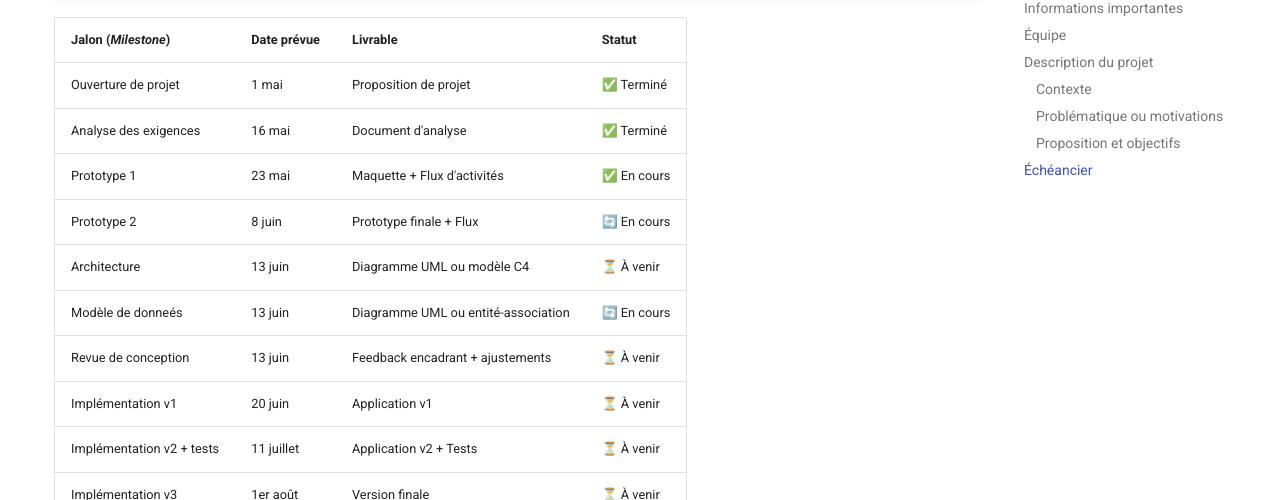
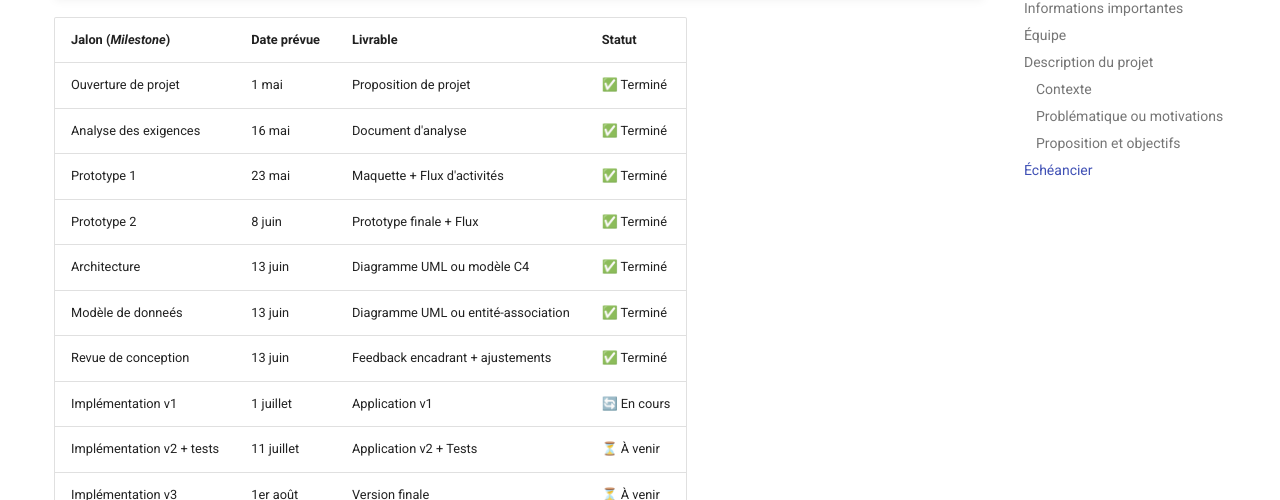
Before and after one commit to Taluuuu/carte-velo, an MkDocs documentation site: the page built from docs/index.md, in a window 1280 px wide and 900 px high, scrolled down 1791 px. Shown: the part 100-600 px from the top of the window. Built offline with MkDocs 1.6.1 and Material for MkDocs 9.7.7, drawn with Linux system fonts in a browser that asks for light colours; comment, search, counter and statistics services are not loaded.

Commit message:
ajusté plan

```diff
--- a/docs/index.md
+++ b/docs/index.md
@@ -52,12 +52,12 @@ L’objectif est de rendre le vélo plus sécuritaire et accessible à des nouve
 |--------------------------------|---------------|-------------------------------------|-------------|
 | Ouverture de projet            | 1 mai         | Proposition de projet               | ✅ Terminé  |
 | Analyse des exigences          | 16 mai        | Document d'analyse                  | ✅ Terminé  |
-| Prototype 1                    | 23 mai        | Maquette + Flux d'activités         | ✅ En cours |
-| Prototype 2                    | 8 juin        | Prototype finale + Flux             | 🔄 En cours |
-| Architecture                   | 13 juin       | Diagramme UML ou modèle C4          | ⏳ À venir  |
-| Modèle de donneés              | 13 juin       | Diagramme UML ou entité-association | 🔄 En cours |
-| Revue de conception            | 13 juin       | Feedback encadrant + ajustements    | ⏳ À venir  |
-| Implémentation v1              | 20 juin       | Application v1                      | ⏳ À venir  |
+| Prototype 1                    | 23 mai        | Maquette + Flux d'activités         | ✅ Terminé  |
+| Prototype 2                    | 8 juin        | Prototype finale + Flux             | ✅ Terminé  |
+| Architecture                   | 13 juin       | Diagramme UML ou modèle C4          | ✅ Terminé  |
+| Modèle de donneés              | 13 juin       | Diagramme UML ou entité-association | ✅ Terminé  |
+| Revue de conception            | 13 juin       | Feedback encadrant + ajustements    | ✅ Terminé  |
+| Implémentation v1              | 1 juillet     | Application v1                      | 🔄 En cours |
 | Implémentation v2 + tests      | 11 juillet    | Application v2 + Tests              | ⏳ À venir  |
 | Implémentation v3              | 1er août      | Version finale                      | ⏳ À venir  |
 | Tests                          | 11-31 juillet | Plan + Résultats intermédiaires     | ⏳ À venir  |
```
